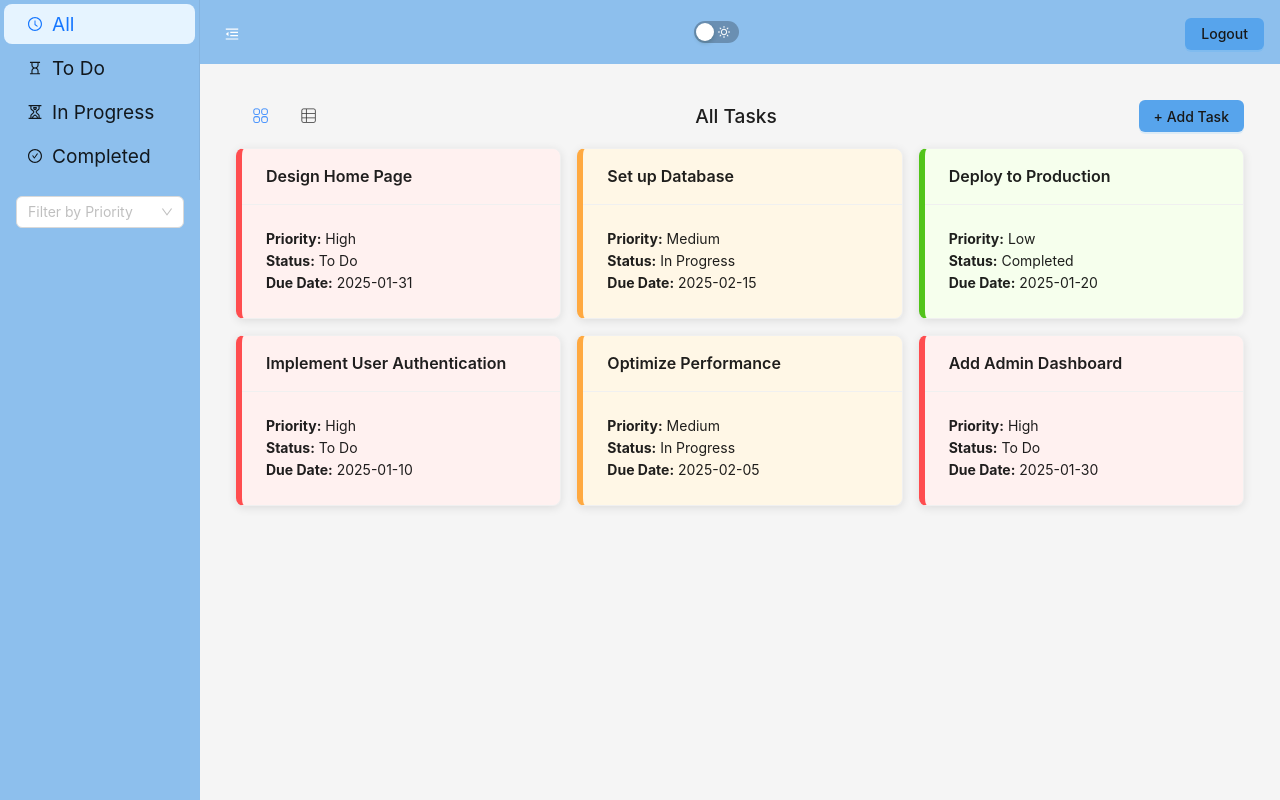
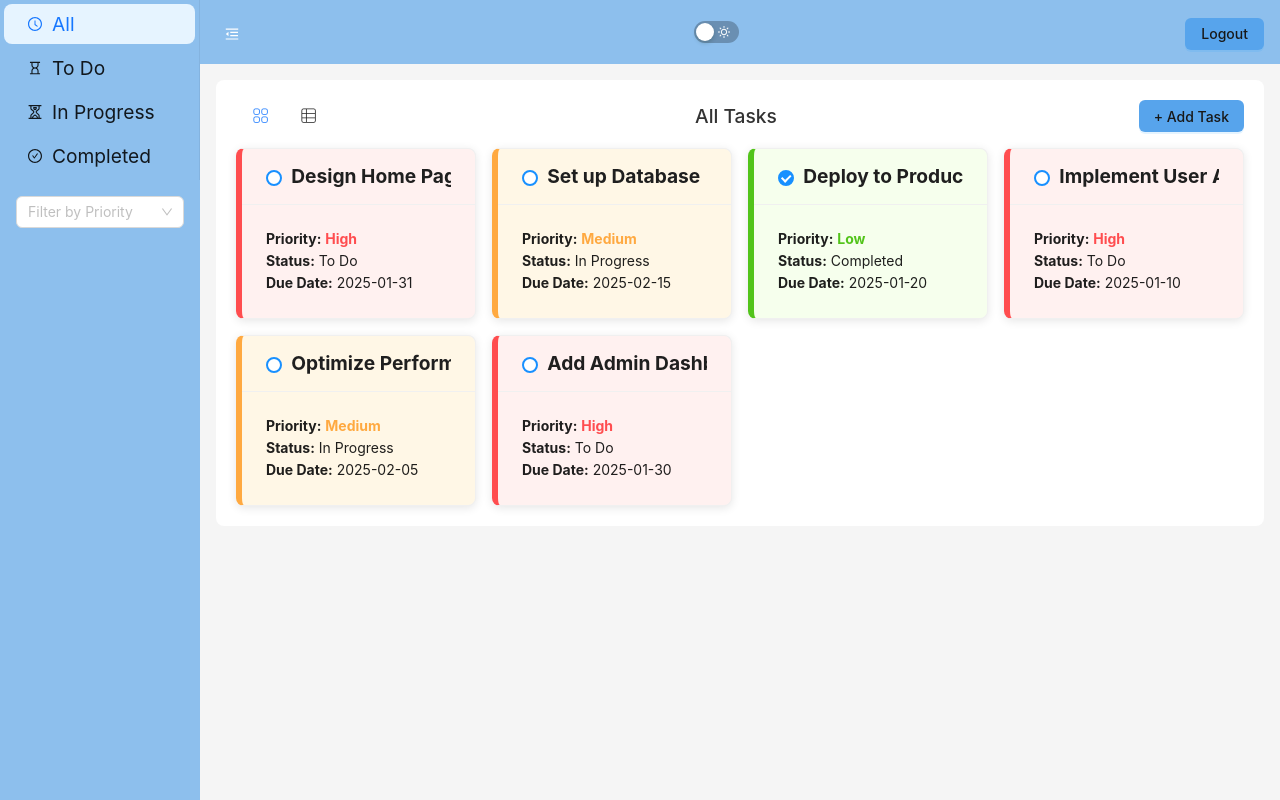
Before and after one commit to stojkov5/progress-tracker, a React (Vite) app: page / in a window 1280 px wide. Built offline with nearby package versions, Linux system fonts and the light colour scheme; sample sign-in values are in the browser's storage.

Commit message:
Slight improvement of the styles

```diff
--- a/src/components/AddTaskModal.jsx
+++ b/src/components/AddTaskModal.jsx
@@ -1,10 +1,12 @@
+/* eslint react/prop-types: 0 */
 import { Modal, Form, Input, Select, DatePicker, Button } from "antd";
 import { useFormik } from "formik";
 import * as Yup from "yup";
-
 const { Option } = Select;
 
+
 const AddTaskModal = ({ isVisible, handleClose, refetch }) => {
+
   const formik = useFormik({
     initialValues: {
       title: "",
@@ -33,18 +35,40 @@ const AddTaskModal = ({ isVisible, handleClose, refetch }) => {
   });
 
   return (
-    <Modal title="Add New Task" open={isVisible} onCancel={handleClose} footer={null}>
-      <Form layout="vertical" onFinish={formik.handleSubmit}>
+    <Modal
+      className="add-task-modal"
+      title="Add New Task"
+      open={isVisible}
+      onCancel={handleClose}
+      footer={null}
+    >
+      <Form
+        className="ant-modal-body"
+        layout="vertical"
+        onFinish={formik.handleSubmit}
+      >
         <Form.Item label="Title">
-          <Input name="title" onChange={formik.handleChange} value={formik.values.title} />
+          <Input
+            name="title"
+            onChange={formik.handleChange}
+            value={formik.values.title}
+          />
         </Form.Item>
 
         <Form.Item label="Description">
-          <Input name="description" onChange={formik.handleChange} value={formik.values.description} />
+          <Input
+            name="description"
+            onChange={formik.handleChange}
+            value={formik.values.description}
+          />
         </Form.Item>
 
         <Form.Item label="Status">
-          <Select name="status" onChange={(value) => formik.setFieldValue("status", value)} value={formik.values.status}>
+          <Select
+            name="status"
+            onChange={(value) => formik.setFieldValue("status", value)}
+            value={formik.values.status}
+          >
             <Option value="To Do">To Do</Option>
             <Option value="In Progress">In Progress</Option>
             <Option value="Completed">Completed</Option>
@@ -52,7 +76,11 @@ const AddTaskModal = ({ isVisible, handleClose, refetch }) => {
         </Form.Item>
 
         <Form.Item label="Priority">
-          <Select name="priority" onChange={(value) => formik.setFieldValue("priority", value)} value={formik.values.priority}>
+          <Select
+            name="priority"
+            onChange={(value) => formik.setFieldValue("priority", value)}
+            value={formik.values.priority}
+          >
             <Option value="High">High</Option>
             <Option value="Medium">Medium</Option>
             <Option value="Low">Low</Option>
@@ -60,10 +88,17 @@ const AddTaskModal = ({ isVisible, handleClose, refetch }) => {
         </Form.Item>
 
         <Form.Item label="Due Date">
-          <DatePicker style={{ width: "100%" }} onChange={(date, dateString) => formik.setFieldValue("dueDate", dateString)} />
+          <DatePicker
+            style={{ width: "100%" }}
+            onChange={(date, dateString) =>
+              formik.setFieldValue("dueDate", dateString)
+            }
+          />
         </Form.Item>
 
-        <Button type="primary" htmlType="submit">Add Task</Button>
+        <Button className="modal-add-task-btn" type="primary" htmlType="submit">
+          Add Task
+        </Button>
       </Form>
     </Modal>
   );
--- a/src/components/TaskDetails.jsx
+++ b/src/components/TaskDetails.jsx
@@ -3,8 +3,10 @@ import { Card, Button, Modal } from "antd";
 import { useQuery } from "@tanstack/react-query";
 import { useState } from "react";
 import EditTaskModal from "/src/components/EditTaskModal";
-
+import { useContext } from "react";
+import { AuthContext } from "../context/AuthContext";
 const TaskDetails = () => {
+  const { darkMode } = useContext(AuthContext);
   const { id } = useParams();
   const navigate = useNavigate();
   const [isEditModalVisible, setIsEditModalVisible] = useState(false);
@@ -29,7 +31,7 @@ const TaskDetails = () => {
   };
 
   return (
-    <Card
+    <Card className={darkMode ? 'dark-mode page-container' : 'page-container'}
       title={task.title}
       style={{ maxWidth: 600, margin: "auto", marginTop: 20 }}
     >
@@ -50,11 +52,11 @@ const TaskDetails = () => {
       </p>
 
       <div style={{ display: "flex", gap: "10px", marginTop: "20px" }}>
-        <Button type="primary" onClick={() => setIsEditModalVisible(true)}>
+        <Button className="add-task-btn" type="primary" onClick={() => setIsEditModalVisible(true)}>
           Edit Task
         </Button>
-        <Button onClick={() => navigate(-1)}>Go Back</Button>
-        <Button type="danger" onClick={() => setIsDeleteModalVisible(true)}>
+        <Button className="add-task-btn" onClick={() => navigate(-1)}>Go Back</Button>
+        <Button className="add-task-btn" type="danger" onClick={() => setIsDeleteModalVisible(true)}>
           Delete Task
         </Button>
       </div>
--- a/src/components/TaskShow.jsx
+++ b/src/components/TaskShow.jsx
@@ -1,4 +1,4 @@
-import { Card, Row, Col, Table, Radio, Button } from "antd";
+import { Card, Row, Col, Table, Radio, Button, Checkbox } from "antd";
 import { CiViewTable, CiGrid41 } from "react-icons/ci";
 import { useMemo, useState } from "react";
 import {
@@ -7,7 +7,7 @@ import {
   Link,
   useNavigate,
 } from "react-router-dom";
-import { useQuery } from "@tanstack/react-query";
+import { useQuery, useQueryClient } from "@tanstack/react-query";
 import { useContext } from "react";
 import { AuthContext } from "../context/AuthContext";
 import AddTaskModal from "./AddTaskModal";
@@ -17,6 +17,7 @@ const TaskShow = () => {
   const [selectedPriority] = useOutletContext();
   const { authState } = useContext(AuthContext);
   const navigate = useNavigate();
+  const queryClient = useQueryClient();
 
   const [viewMode, setViewMode] = useState(
     () => localStorage.getItem("viewMode") || "cards"
@@ -56,7 +57,7 @@ const TaskShow = () => {
 
   if (!authState) {
     return (
-      <p style={{ textAlign: "center", marginTop: "20px" }}>
+      <p className="login-text">
         Login to show tasks
       </p>
     );
@@ -65,18 +66,39 @@ const TaskShow = () => {
   if (isLoading) {
     return <p>Loading...</p>;
   }
+
+
+  const toggleTaskCompletion = (taskId, event) => {
+    event.stopPropagation();
+
+    const updatedTasks = tasks.map((task) => {
+      if (task.id === taskId) {
+        if (task.status !== "Completed") {
+          return { ...task, previousStatus: task.status, status: "Completed" };
+        } else {
+          return { ...task, status: task.previousStatus || "To Do" };
+        }
+      }
+      return task;
+    });
+
+    localStorage.setItem("tasks", JSON.stringify(updatedTasks));
+    queryClient.invalidateQueries(["tasks"]);
+  };
+
   const getPriorityTextStyle = (priority) => {
     switch (priority) {
       case "High":
-        return { color: "#ff4d4f", fontWeight: "bold" }; // 🔴 Red Text
+        return { color: "#ff4d4f", fontWeight: "bold" };
       case "Medium":
-        return { color: "#ffa940", fontWeight: "bold" }; // 🟠 Orange Text
+        return { color: "#ffa940", fontWeight: "bold" };
       case "Low":
-        return { color: "#52c41a", fontWeight: "bold" }; // 🟢 Green Text
+        return { color: "#52c41a", fontWeight: "bold" };
       default:
-        return { color: "#595959" }; // Default Gray
+        return { color: "#595959" };
     }
   };
+
   const getPriorityStyle = (priority) => {
     switch (priority) {
       case "High":
@@ -92,12 +114,23 @@ const TaskShow = () => {
 
   const columns = [
     {
+      title: "Mark",
+      dataIndex: "status",
+      key: "status",
+      render: (_, record) => (
+        <Checkbox
+          checked={record.status === "Completed"}
+          onClick={(e) => toggleTaskCompletion(record.id, e)}
+          className="custom-checkbox"
+        />
+      ),
+    },
+    {
       title: "Title",
       dataIndex: "title",
       key: "title",
       render: (text, record) => <Link to={`/task/${record.id}`}>{text}</Link>,
     },
-
     {
       title: "Priority",
       dataIndex: "priority",
@@ -153,15 +186,28 @@ const TaskShow = () => {
       {viewMode === "cards" && (
         <Row gutter={[16, 16]}>
           {filteredTasks.map((task) => (
-            <Col key={task.id} xs={24} sm={12} md={8} lg={8}>
-              <Link to={`/task/${task.id}`}>
+            <Col key={task.id} xs={24} sm={12} md={8} lg={6}>
               <Card
                 style={getPriorityStyle(task.priority)}
                 className="task-card"
-                  title={task.title}
+                title={
+                  <div className="">
+                    <Checkbox
+                      checked={task.status === "Completed"}
+                      onClick={(e) => toggleTaskCompletion(task.id, e)}
+                      className="custom-checkbox"
+                    />
+                    <Link className="task-card-title" to={`/task/${task.id}`}>{task.title}</Link>
+                  </div>
+                }
+                onClick={() => navigate(`/task/${task.id}`)}
               >
+
                 <p>
-                    <strong>Priority:</strong> {task.priority}
+                  <strong>Priority:</strong>{" "}
+                  <span style={getPriorityTextStyle(task.priority)}>
+                    {task.priority}
+                  </span>
                 </p>
                 <p>
                   <strong>Status:</strong> {task.status}
@@ -170,7 +216,6 @@ const TaskShow = () => {
                   <strong>Due Date:</strong> {task.dueDate}
                 </p>
               </Card>
-              </Link>
             </Col>
           ))}
         </Row>
@@ -183,9 +228,6 @@ const TaskShow = () => {
             columns={columns}
             scroll={{ x: "max-content" }}
             rowKey="id"
-            onRow={(record) => ({
-              onClick: () => navigate(`/task/${record.id}`),
-            })}
           />
         </div>
       )}
--- a/src/index.css
+++ b/src/index.css
@@ -1,158 +1,153 @@
 @import "tailwindcss";
+
+/* ========== General Styles ========== */
 body {
   background-color: #f4f4f4;
   font-family: "Inter", sans-serif;
   margin: 0;
   padding: 0;
-
   transition: background 0.9s, color 0.9s;
 }
 
 .page-container {
-  max-width: 1200px;
   margin: auto;
   padding: 20px;
 }
-.sidebar-container {
+
+/* ========== Sidebar ========== */
+.sidebar-container,
+.ant-layout-sider-children {
   display: flex;
   flex-direction: column;
   height: 100%;
   background-color: #8dbfed !important;
 }
-.dark-mode .sidebar-container {
+
+.dark-mode .sidebar-container,
+.dark-mode .ant-layout-sider-children {
   background-color: #282828 !important;
 }
 
+/* ========== Ant Design Menu ========== */
 .ant-menu {
   background-color: #8dbfed !important;
 }
+
 .dark-mode .ant-menu {
   background-color: #282828 !important;
 }
+
 .ant-menu-item {
-    font-size: 0.875rem;
-    font-size: clamp(0.875rem, 0.7678571428571428rem + 0.5357142857142857vw, 1.25rem);
-  color: #333333;
+  font-size: clamp(0.875rem, 0.8rem + 0.5vw, 1.25rem);
+  color: #333;
 }
+
 .dark-mode .ant-menu-item {
   color: white !important;
 }
+
 .dark-mode .ant-menu-item-selected {
   background-color: unset !important;
   color: #67eeaa !important;
 }
+
+/* ========== Ant Design Card ========== */
 .ant-card-head-title a {
-    font-size: 0.875rem;
-    font-size: clamp(0.875rem, 0.7678571428571428rem + 0.5357142857142857vw, 1.25rem);
+  font-size: clamp(0.875rem, 0.8rem + 0.5vw, 1.25rem);
   font-weight: bold;
   color: #1f1f1f;
 }
+
 .dark-mode .ant-card-head-title {
   color: #a2f5c6 !important;
+}
+
+/* ========== Ant Design Layout ========== */
+.ant-layout-header {
+  background-color: #8dbfed !important;
+  font-size: clamp(0.875rem, 0.8rem + 0.5vw, 1.25rem);
+  font-weight: bold;
+  display: flex;
+  justify-content: space-between;
+  align-items: center;
+}
+
+.dark-mode .ant-layout-header {
+  background-color: #1f1f1f !important;
 }
 
 .dark-mode .ant-layout-content {
   background-color: #121212 !important;
 }
 
-.anticon-menu-fold {
-  color: white;
+/* Hide collapse trigger */
+.ant-layout-sider-zero-width-trigger {
+  display: none !important;
 }
+
+/* ========== Ant Design Icons ========== */
+.anticon-menu-fold,
 .anticon-menu-unfold {
   color: white;
 }
-.ant-layout-sider-children {
-  background-color: #d7d7d7 !important;
+
+/* ========== Ant Design Table ========== */
+.table-container,
+.ant-table {
+  background: white;
+  border-radius: 8px;
+  padding: 15px;
+  box-shadow: 0 2px 10px rgba(0, 0, 0, 0.1);
+  overflow-x: auto;
 }
-.ant-layout-header {
-  background-color: #8dbfed !important;
 
-  font-size: 0.875rem;
-  font-size: clamp(0.875rem, 0.7678571428571428rem + 0.5357142857142857vw, 1.25rem);
-  font-weight: bold;
-  display: flex;
-  justify-content: space-between;
-  align-items: center;
+.dark-mode .table-container,
+.dark-mode .ant-table {
+  background: #282828 !important;
+  border: 1px solid #3c3c3c;
+  color: white !important;
 }
-.ant-layout-sider-children {
-  background-color: white;
+.dark-mode .ant-table-cell {
+  background: #282828 !important;
 }
-.ant-layout-sider-zero-width-trigger {
-  display: none !important;
+
+/* Table text in dark mode */
+.dark-mode .ant-table-cell,
+.dark-mode .ant-table-cell a {
+  color: #a2f5c6 !important;
 }
-.ant-radio-group {
-  display: flex;
+
+.dark-mode .ant-table-cell-row-hover {
+  background-color: #333 !important;
 }
-.ant-radio-button-wrapper {
-  display: flex;
-  justify-content: center;
-  align-items: center;
-  background-color: none;
-  border: none;
+
+/* Pagination */
+.dark-mode .ant-pagination-item {
+  background-color: #a2f5c6 !important;
+  border: none !important;
 }
+
+.dark-mode .ant-pagination-item a {
+  color: #1f1f1f !important;
+}
+
+.dark-mode .anticon-left,
+.dark-mode .anticon-right {
+  color: #a2f5c6 !important;
+}
+
+/* ========== Task Cards ========== */
 .task-card {
   background: white;
   border-radius: 8px;
   box-shadow: 0 2px 10px rgba(0, 0, 0, 0.1);
   transition: transform 0.2s ease-in-out;
 }
+
 .task-card:hover {
   transform: translateY(-3px);
 }
-.dark-mode .ant-table-thead tr th {
-  background-color: #282828 !important;
-}
-.dark-mode .ant-table-cell {
-  color: #a2f5c6 !important;
-}
-.dark-mode .ant-table-cell a {
-  color: #a2f5c6 !important;
-}
-.dark-mode .ant-pagination-item {
-  background-color: #a2f5c6 !important;
-  border: none !important;
-}
-.dark-mode .ant-pagination-item a {
-  color: #1f1f1f !important;
-}
-.dark-mode .anticon-left {
-  color: #a2f5c6 !important;
-}
-.dark-mode .anticon-right {
-  color: #a2f5c6 !important;
-}
-.table-container {
-  background: white;
-  padding: 15px;
-  border-radius: 8px;
-  box-shadow: 0 2px 10px rgba(0, 0, 0, 0.1);
-  overflow-x: auto;
-}
-.add-task-btn {
-  font-weight: 500;
-  background-color: #57a4ec !important;
 
-  color: #181818;
-  border: none;
-}
-
-.add-task-btn:hover {
-  background-color: #389e0d !important;
-}
-
-/* Ant Design Table Styling */
-.ant-table {
-  background: white;
-  border-radius: 8px;
-}
-
-/* Dark Mode */
-.dark-mode body {
-  background-color: #181818 !important;
-  color: white !important;
-}
-
-/* Cards in Dark Mode */
 .dark-mode .task-card {
   background: #282828 !important;
   color: white !important;
@@ -160,22 +155,33 @@ body {
 }
 
 .dark-mode .task-card:hover {
-  transform: translateY(-3px);
   background: #333 !important;
 }
 
-/* Table in Dark Mode */
-.dark-mode .table-container {
-  background: #282828 !important;
-  border: 1px solid #3c3c3c;
+/* Task Title */
+.task-card-title {
+  margin-left: 5%;
+  color: #181818;
+  font-weight: 500;
 }
 
-.dark-mode .ant-table {
-  background: #282828 !important;
-  color: white !important;
+.dark-mode .task-card-title {
+  color: #a2f5c6;
 }
 
-/* Buttons in Dark Mode */
+/* ========== Buttons ========== */
+.add-task-btn {
+  font-weight: 500;
+  background-color: #57a4ec !important;
+  color: #181818;
+  border: none;
+}
+
+.add-task-btn:hover {
+  background-color: #3194f1 !important;
+}
+
+/* Dark mode buttons */
 .dark-mode .add-task-btn {
   background-color: #a2f5c6 !important;
   border: none;
@@ -186,18 +192,9 @@ body {
   background-color: #57f89c !important;
 }
 
-/* Dark Mode Header */
-.dark-mode .ant-layout-header {
-  background-color: #1f1f1f !important;
-}
-
-/* Dark Mode Toggle Switch */
-.ant-switch-checked {
-  background-color: #a2f5c6 !important;
-}
+/* ========== Task Category Title ========== */
 .task-category-title {
-    font-size: 0.875rem;
-    font-size: clamp(0.875rem, 0.7678571428571428rem + 0.5357142857142857vw, 1.25rem);
+  font-size: clamp(0.875rem, 0.8rem + 0.5vw, 1.25rem);
   font-weight: 500;
 }
 
@@ -205,45 +202,106 @@ body {
   color: #a2f5c6;
 }
 
-.dark-mode .login-btn {
-  background-color: #a2f5c6 !important;
-  color: #1f1f1f !important;
-}
+/* ========== Login Button ========== */
 .login-btn {
   background-color: #57a4ec !important;
   color: #181818 !important;
   font-weight: 500;
 }
+
+.dark-mode .login-btn {
+  background-color: #a2f5c6 !important;
+  color: #1f1f1f !important;
+}
+.dark-mode .login-btn:hover {
+  background-color: #57f89c !important;
+}
+
+/* ========== Radio Buttons ========== */
+.ant-radio-group {
+  display: flex;
+}
+
 .ant-radio-button-wrapper {
+  display: flex;
+  justify-content: center;
+  align-items: center;
   background: none;
-  color: #333333;
-  border: none !important;
-  font-size: 0.875rem;
-  font-size: clamp(
-    0.875rem,
-    0.7678571428571428rem + 0.5357142857142857vw,
-    1.25rem
-  );
+  border: none;
+  font-size: clamp(0.875rem, 0.8rem + 0.5vw, 1.25rem);
 }
+
 .ant-radio-button-wrapper-checked {
   background: none !important;
   border: none !important;
 }
 
+/* Dark mode radio buttons */
 .dark-mode .ant-radio-button-wrapper {
   color: #a2f5c6;
 }
-.dark-mode .ant-radio-button-wrapper:hover {
-  background: none;
-  color: #36f187;
-  border: none !important;
-}
+
+.dark-mode .ant-radio-button-wrapper:hover,
 .dark-mode .ant-radio-button-wrapper-checked {
-  background: none !important;
   color: #36f187 !important;
   border: none !important;
 }
 
-.dark-mode .ant-table-cell-row-hover{
-    background-color: #333 !important;
+/* ========== Toggle Switch ========== */
+.ant-switch-checked {
+  background-color: #a2f5c6 !important;
 }
+
+/* ========== Custom Checkbox ========== */
+.custom-checkbox .ant-checkbox-inner {
+  border-radius: 50%;
+  border: 2px solid #1890ff;
+  background-color: white;
+}
+
+.custom-checkbox .ant-checkbox-checked .ant-checkbox-inner {
+  background-color: #1890ff !important;
+  border-color: #1890ff !important;
+}
+
+.dark-mode .custom-checkbox .ant-checkbox-inner {
+  border: 2px solid #a2f5c6;
+  background-color: #282828;
+}
+
+.dark-mode .custom-checkbox .ant-checkbox-checked .ant-checkbox-inner {
+  background-color: #a2f5c6 !important;
+  border-color: #a2f5c6 !important;
+}
+
+/* ========== Table Cell Alignment Fix ========== */
+.ant-table-cell:first-child {
+  padding-right: 0px !important;
+  text-align: center !important;
+}
+
+.page-container {
+  background-color: white;
+  color: #333;
+  padding: 20px;
+  border-radius: 8px;
+}
+
+/* TaskDetails dark theme */
+.dark-mode .page-container {
+  background-color: #333333;
+  color: white;
+}
+.login-text {
+  width: 100%;
+  height: 100%;
+  display: flex;
+  justify-content: center;
+  align-items: center;
+  font-size: clamp(0.875rem, 0.8rem + 0.5vw, 1.25rem);
+  font-weight: 500;
+
+}
+.dark-mode .login-text {
+  color: #a2f5c6;
+}
```
Lines whose indentation alone changed are shown as unchanged.
